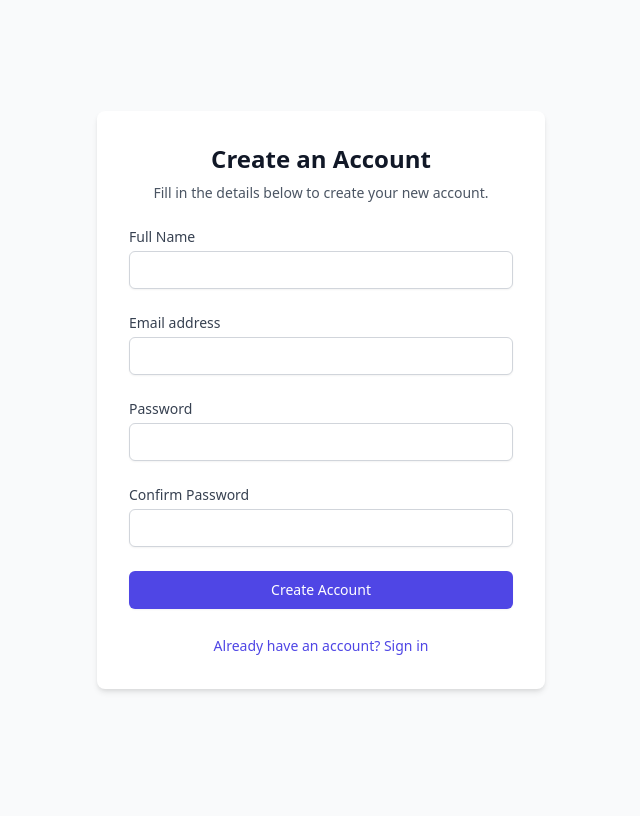
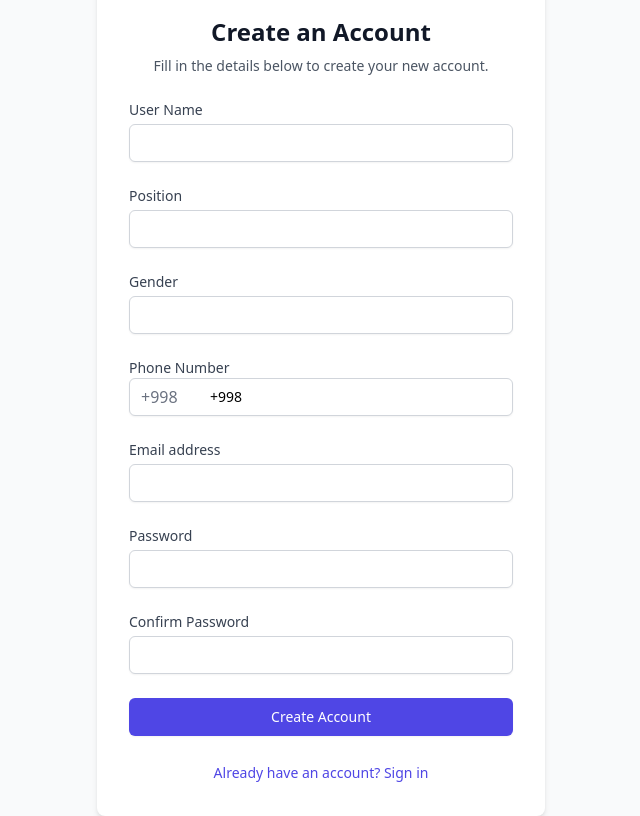
Before and after one commit to SharipovIskandar/NTRA, a PHP site: page /view/createAccount.php in a window 1280 px wide. Shown: the whole page, without its empty margins (319-959 px from the left). Before the commit the page ends 692 px from the top, so only its background shows below. Run offline with PHP 8.4, Linux system fonts and the light colour scheme.

Commit message:
PATCH: Added new input in WEB pages

```diff
--- a/public/index.php
+++ b/public/index.php
@@ -12,9 +12,11 @@ $router->get("/createAcc", function() {
     require __DIR__ . '/../view/createAccount.php';
 });
 
+// src/Router.php
 $router->post("/createAcc", function() {
     (new User())->createUser();
 });
+
 
 $router->get("/login", function() {
     require __DIR__ . '/index.html';
@@ -32,5 +34,4 @@ $router->post("/forgetPass", function() {
     (new User())->resetPassword();
 });
 
-// Resolve the current route
 $router->resolve();
--- a/src/Router.php
+++ b/src/Router.php
@@ -21,12 +21,10 @@ class Router
         $method = $_SERVER['REQUEST_METHOD'];
         $path = $_SERVER['REQUEST_URI'];
 
-        // Remove query parameters from the path
         if (strpos($path, '?') !== false) {
             $path = strstr($path, '?', true);
         }
 
-        // Check if the route exists
         if (array_key_exists($path, $this->routes[$method] ?? [])) {
             $this->routes[$method][$path]();
         } else {
--- a/view/createAccount.php
+++ b/view/createAccount.php
@@ -16,9 +16,42 @@
 
     <form action="/createAcc" method="POST" class="space-y-6">
         <div>
-            <label for="name" class="block text-sm font-medium text-gray-700">Full Name</label>
+            <label for="userName" class="block text-sm font-medium text-gray-700">User Name</label>
             <div class="mt-1">
-                <input id="name" name="name" type="text" required class="block w-full px-3 py-2 border border-gray-300 rounded-md shadow-sm placeholder-gray-400 focus:outline-none focus:ring-indigo-500 focus:border-indigo-500 sm:text-sm">
+                <input id="userName" name="userName" type="text" required class="block w-full px-3 py-2 border border-gray-300 rounded-md shadow-sm placeholder-gray-400 focus:outline-none focus:ring-indigo-500 focus:border-indigo-500 sm:text-sm">
+            </div>
+        </div>
+
+        <div>
+            <label for="position" class="block text-sm font-medium text-gray-700">Position</label>
+            <div class="mt-1">
+                <input id="position" name="position" type="text" required class="block w-full px-3 py-2 border border-gray-300 rounded-md shadow-sm placeholder-gray-400 focus:outline-none focus:ring-indigo-500 focus:border-indigo-500 sm:text-sm">
+            </div>
+        </div>
+
+        <div>
+            <label for="gender" class="block text-sm font-medium text-gray-700">Gender</label>
+            <div class="mt-1">
+                <input id="gender" name="gender" type="text" required class="block w-full px-3 py-2 border border-gray-300 rounded-md shadow-sm placeholder-gray-400 focus:outline-none focus:ring-indigo-500 focus:border-indigo-500 sm:text-sm">
+            </div>
+        </div>
+
+        <div class="relative">
+            <label for="phone" class="block text-sm font-medium text-gray-700">Phone Number</label>
+            <div class="relative">
+                <input
+                        type="tel"
+                        id="phone"
+                        name="phone"
+                        placeholder="Enter your phone number"
+                        class="block w-full pl-20 pr-3 py-2 border border-gray-300 rounded-md shadow-sm focus:outline-none focus:ring-indigo-500 focus:border-indigo-500 sm:text-sm"
+                        value="+998"
+                        onfocus="if(this.value === '+998') this.value = '';"
+                        onblur="if(this.value === '') this.value = '+998';"
+                />
+                <span class="absolute inset-y-0 left-0 flex items-center pl-3 text-gray-500">
+                +998
+            </span>
             </div>
         </div>
 
```
Also changed, not shown: routes/web.php (deleted, +0 -20 lines), src/User.php (+27 -9 lines).
